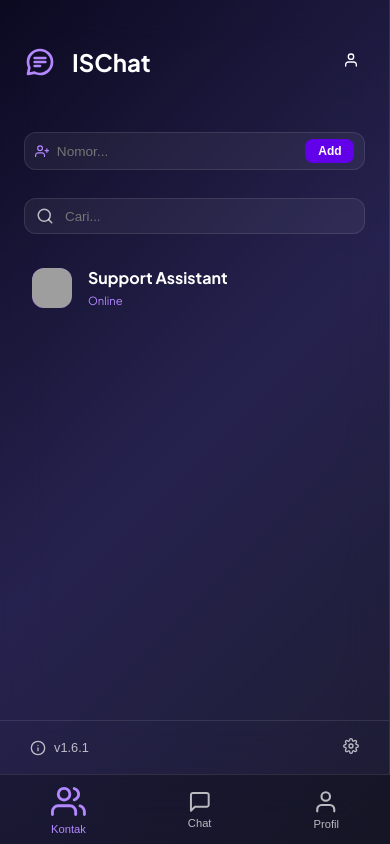
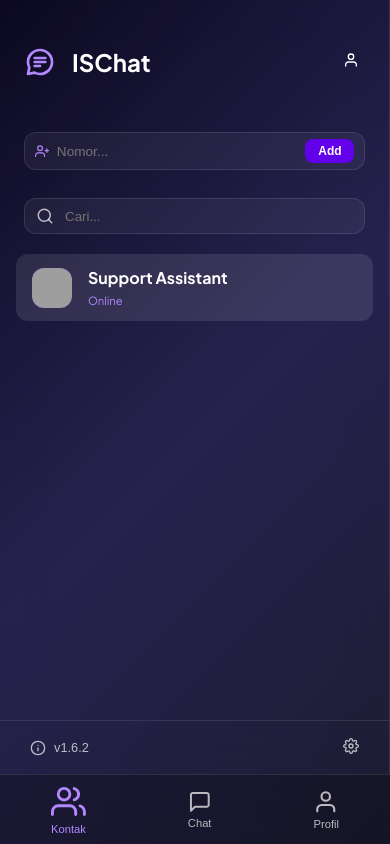
Before and after one commit to e-was24/ISChat, a React (Vite) app: page / in a window 390 px wide. Both pictures are taken after a click on the button "Mulai Sekarang". Built offline with nearby package versions, Linux system fonts and the light colour scheme; grey boxes are pictures that could not be loaded.

Commit message:
fix: enforce strict canonical phone format for cross-device sync (v1.6.2)

```diff
--- a/package.json
+++ b/package.json
@@ -1,7 +1,7 @@
 {
   "name": "ischat",
   "private": true,
-  "version": "1.6.1",
+  "version": "1.6.2",
   "type": "module",
   "scripts": {
     "dev": "vite",
--- a/src/components/ChatView.jsx
+++ b/src/components/ChatView.jsx
@@ -39,12 +39,12 @@ const ChatView = () => {
   const activeChatRef = useRef('');
 
   const versionHistory = [
+    { v: '1.6.2', detail: 'Sync Fix: Enforced canonical phone format (+62).' },
     { v: '1.6.1', detail: 'Stability Patch: Fixed Checkmarks & Profile UI.' },
-    { v: '1.6.0', detail: 'Identity Refactor: Show Name + Number simultaneously.' },
-    { v: '1.5.9', detail: 'Optimistic UI: Instant sending & Error alerts.' }
+    { v: '1.6.0', detail: 'Identity Refactor: Show Name + Number simultaneously.' }
   ];
 
-  const currentVersion = '1.6.1';
+  const currentVersion = '1.6.2';
 
   // Force cache clear on version mismatch
   useEffect(() => {
@@ -80,27 +80,33 @@ const ChatView = () => {
     const profile = db.getProfile();
     const savedContacts = db.getContacts();
     const savedIds = db.getDeletedMessages();
-    setMyProfile(profile);
-    setContacts(savedContacts.map(c => ({ ...c, id: canonicalPhone(c.id) })));
+
+    // Force Canonicalization on load
+    const canonProfile = { ...profile, uniqueId: canonicalPhone(profile.uniqueId) };
+    const canonContacts = savedContacts.map(c => ({ ...c, id: canonicalPhone(c.id) }));
+
+    setMyProfile(canonProfile);
+    setContacts(canonContacts);
     setDeletedIds(savedIds);
-    setMessages(db.getMessages()); // Load from cache instantly
-    if (savedContacts.length > 0) setActiveContactId(savedContacts[0].id);
+    setMessages(db.getMessages());
+    if (canonContacts.length > 0) setActiveContactId(canonContacts[0].id);
   }, []);
 
   useEffect(() => { if (contacts.length > 0) db.saveContacts(contacts); }, [contacts]);
   useEffect(() => { db.saveDeletedMessages(deletedIds); }, [deletedIds]);
   useEffect(() => { db.saveProfile(myProfile); }, [myProfile]);
-  useEffect(() => { db.saveMessages(messages); }, [messages]); // Save messages to cache
+  useEffect(() => { db.saveMessages(messages); }, [messages]);
 
   // Presence & Messages logic
   useEffect(() => {
     if (!myProfile.uniqueId) return;
+    const myCanonId = canonicalPhone(myProfile.uniqueId);
 
     // Initial Fetch & Merge
     const fetchMessages = async () => {
       const { data } = await supabase.from('messages')
         .select('*')
-        .or(`sender_id.eq.${myProfile.uniqueId},receiver_id.eq.${myProfile.uniqueId}`)
+        .or(`sender_id.eq."${myCanonId}",receiver_id.eq."${myCanonId}"`)
         .order('created_at', { ascending: true });
       if (data) {
         setMessages(prev => {
@@ -133,10 +139,10 @@ const ChatView = () => {
       .on('postgres_changes', { event: '*', schema: 'public', table: 'messages' }, (payload) => {
         if (payload.eventType === 'INSERT') {
           const newMsg = payload.new;
-          const myId = cleanPhone(myProfile.uniqueId);
-          const rxId = cleanPhone(newMsg.receiver_id || '');
-          const txId = cleanPhone(newMsg.sender_id || '');
-          const activeId = cleanPhone(activeChatRef.current);
+          const myId = canonicalPhone(myProfile.uniqueId);
+          const rxId = canonicalPhone(newMsg.receiver_id || '');
+          const txId = canonicalPhone(newMsg.sender_id || '');
+          const activeId = canonicalPhone(activeChatRef.current);
 
           if (rxId === myId || txId === myId) {
             setMessages(prev => (prev.find(m => m.id === newMsg.id) ? prev : [...prev, newMsg]));
@@ -203,8 +209,8 @@ const ChatView = () => {
     const newMsg = {
       id: tempId,
       text: message,
-      sender_id: myProfile.uniqueId,
-      receiver_id: activeContactId,
+      sender_id: canonicalPhone(myProfile.uniqueId),
+      receiver_id: canonicalPhone(activeContactId),
       status: 'sending',
       created_at: new Date().toISOString()
     };
@@ -214,7 +220,7 @@ const ChatView = () => {
     setMessage('');
 
     // Update contact status if first chat
-    setContacts(prev => prev.map(c => cleanPhone(c.id) === cleanPhone(activeContactId) && c.status === 'Baru saja ditambahkan' ? { ...c, status: 'Sedang Chat' } : c));
+    setContacts(prev => prev.map(c => canonicalPhone(c.id) === canonicalPhone(activeContactId) && c.status === 'Baru saja ditambahkan' ? { ...c, status: 'Sedang Chat' } : c));
 
     const { data, error } = await supabase
       .from('messages')
@@ -312,7 +318,7 @@ const ChatView = () => {
         </div>
 
         <div className="sidebar-footer">
-          <button className="version-btn" onClick={() => setShowVersionModal(true)}><InfoIcon className="sidebar-icon" /> <span>v1.6.1</span></button>
+          <button className="version-btn" onClick={() => setShowVersionModal(true)}><InfoIcon className="sidebar-icon" /> <span>v1.6.2</span></button>
           <button className="settings-btn"><SettingsIcon className="sidebar-icon" /></button>
         </div>
       </aside>
```
